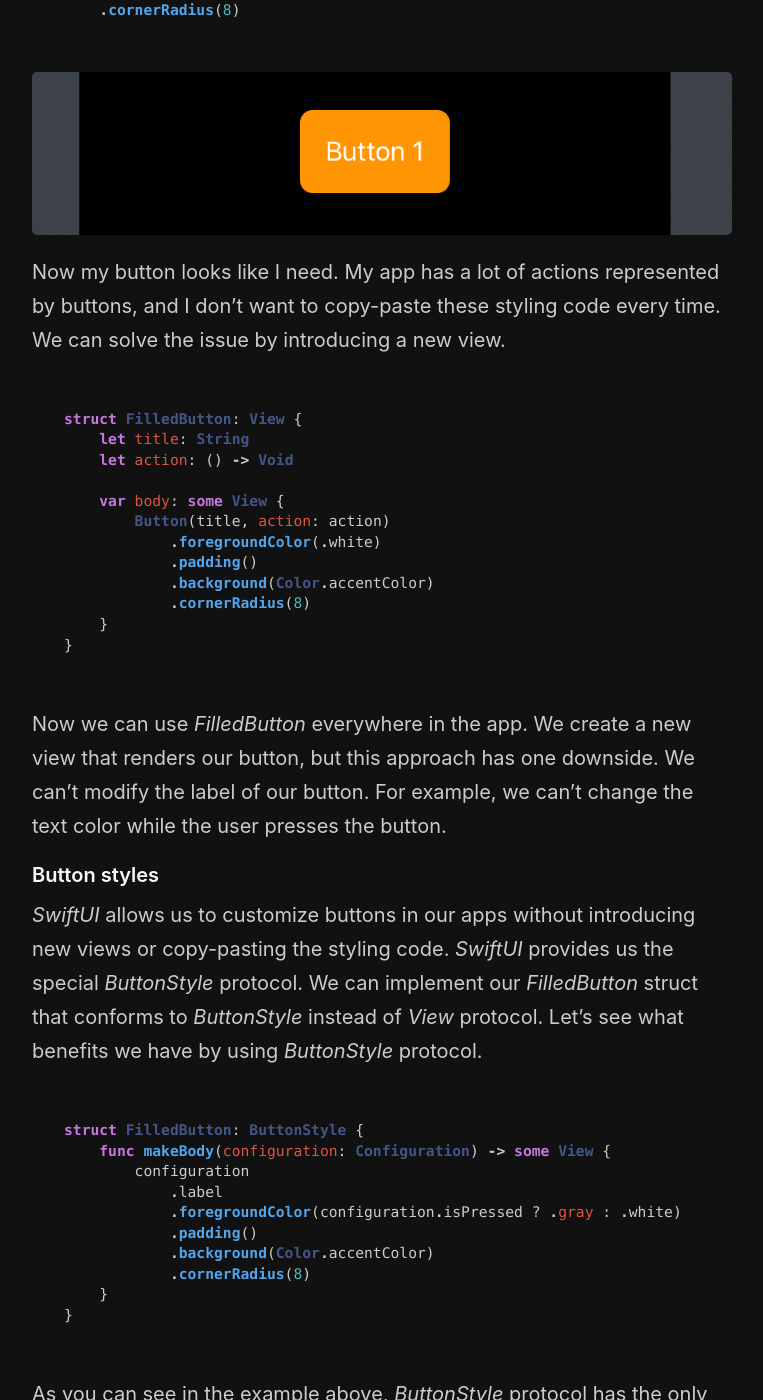
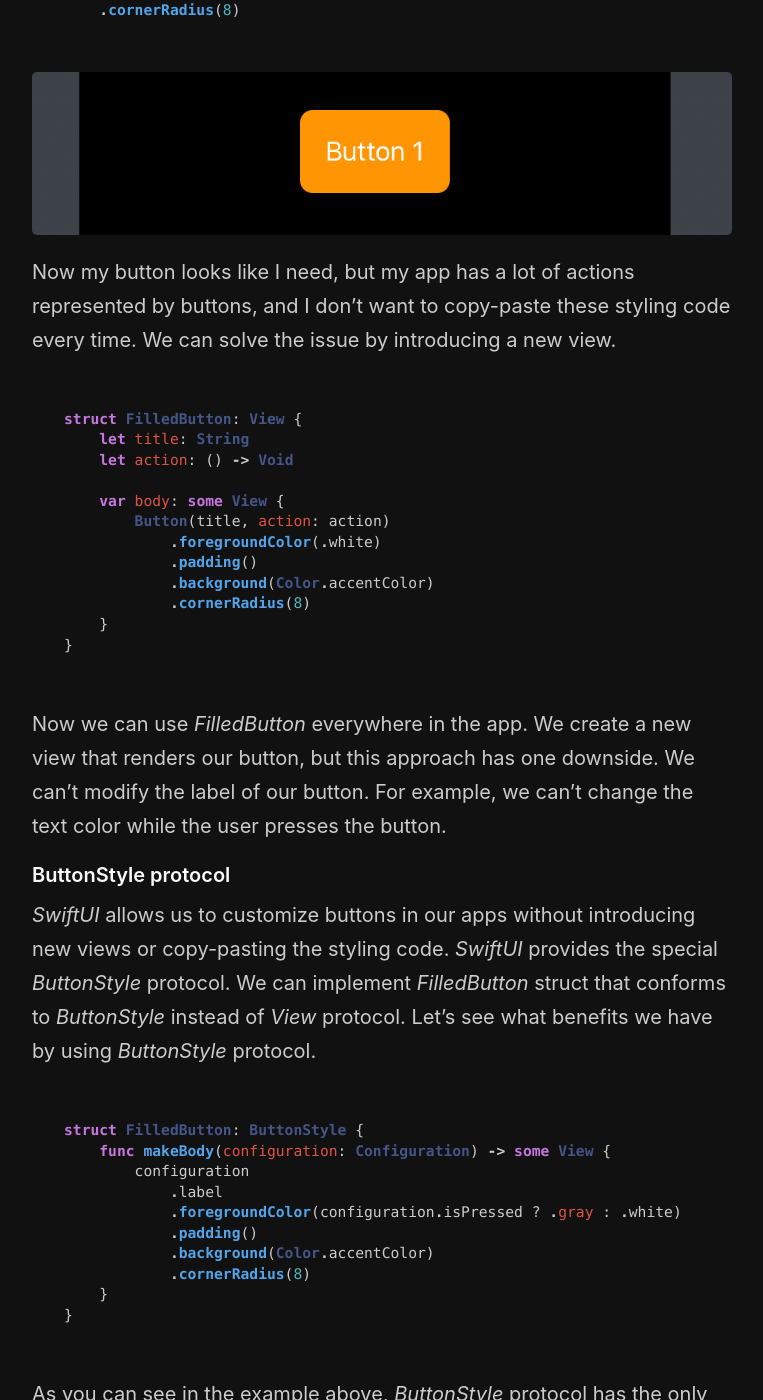
Before and after one commit to mecid/mecid.github.io, a Jekyll site: the page built from _posts/2020-02-19-mastering-buttons-in-swiftui.md, in a window 1280 px wide and 1400 px high, scrolled down 1192 px. Shown: the whole window, without its empty margins (258-1021 px from the left). Built offline with Jekyll 4.4.1, drawn with Linux system fonts in a browser that asks for light colours; some of the changed text lies outside the part shown.

Commit message:
Update 2020-02-19-mastering-buttons-in-swiftui.md

````diff
--- a/_posts/2020-02-19-mastering-buttons-in-swiftui.md
+++ b/_posts/2020-02-19-mastering-buttons-in-swiftui.md
@@ -33,7 +33,7 @@ Button("Button 2") {}
 
 ![button](/public/button1.png)
 
-Now my button looks like I need. My app has a lot of actions represented by buttons, and I don't want to copy-paste these styling code every time. We can solve the issue by introducing a new view.
+Now my button looks like I need, but my app has a lot of actions represented by buttons, and I don't want to copy-paste these styling code every time. We can solve the issue by introducing a new view.
 
 ```swift
 struct FilledButton: View {
@@ -52,8 +52,8 @@ struct FilledButton: View {
 
 Now we can use *FilledButton* everywhere in the app. We create a new view that renders our button, but this approach has one downside. We can't modify the label of our button. For example, we can't change the text color while the user presses the button.
 
-#### Button styles
-*SwiftUI* allows us to customize buttons in our apps without introducing new views or copy-pasting the styling code. *SwiftUI* provides us the special *ButtonStyle* protocol. We can implement our *FilledButton* struct that conforms to *ButtonStyle* instead of *View* protocol. Let's see what benefits we have by using *ButtonStyle* protocol.
+#### ButtonStyle protocol
+*SwiftUI* allows us to customize buttons in our apps without introducing new views or copy-pasting the styling code. *SwiftUI* provides the special *ButtonStyle* protocol. We can implement *FilledButton* struct that conforms to *ButtonStyle* instead of *View* protocol. Let's see what benefits we have by using *ButtonStyle* protocol.
 
 ```swift
 struct FilledButton: ButtonStyle {
@@ -68,7 +68,7 @@ struct FilledButton: ButtonStyle {
 }
 ```
 
-As you can see in the example above, *ButtonStyle* protocol has the only one requirement. We need to implement *makeBody* function. This function provides us a configuration that we can use to understand whenever user presses the button.
+As you can see in the example above, *ButtonStyle* protocol has the only one requirement. We need to implement *makeBody* function. This function provides a configuration that we can use to understand whenever user presses the button.
 
 ```swift
 Button("Button 1") {}
@@ -140,7 +140,7 @@ let rootView = RootView()
 PlaygroundPage.current.setLiveView(rootView)
 ```
 
-#### PrimitiveButtonStyle
+#### PrimitiveButtonStyle protocol
 Sometimes we need to implement super custom buttons. For example, assume that we need a button that acts only after a long press. We can't achieve that with *ButtonStyle* protocol because it doesn't provide us control on triggering the button action. Instead, *SwiftUI* gives us *PrimitiveButtonStyle* protocol that looks very similar to *ButtonStyle* but provides all the needed API to build a super custom button. Let's build our button that acts after a long press.
 
 ```swift
````
